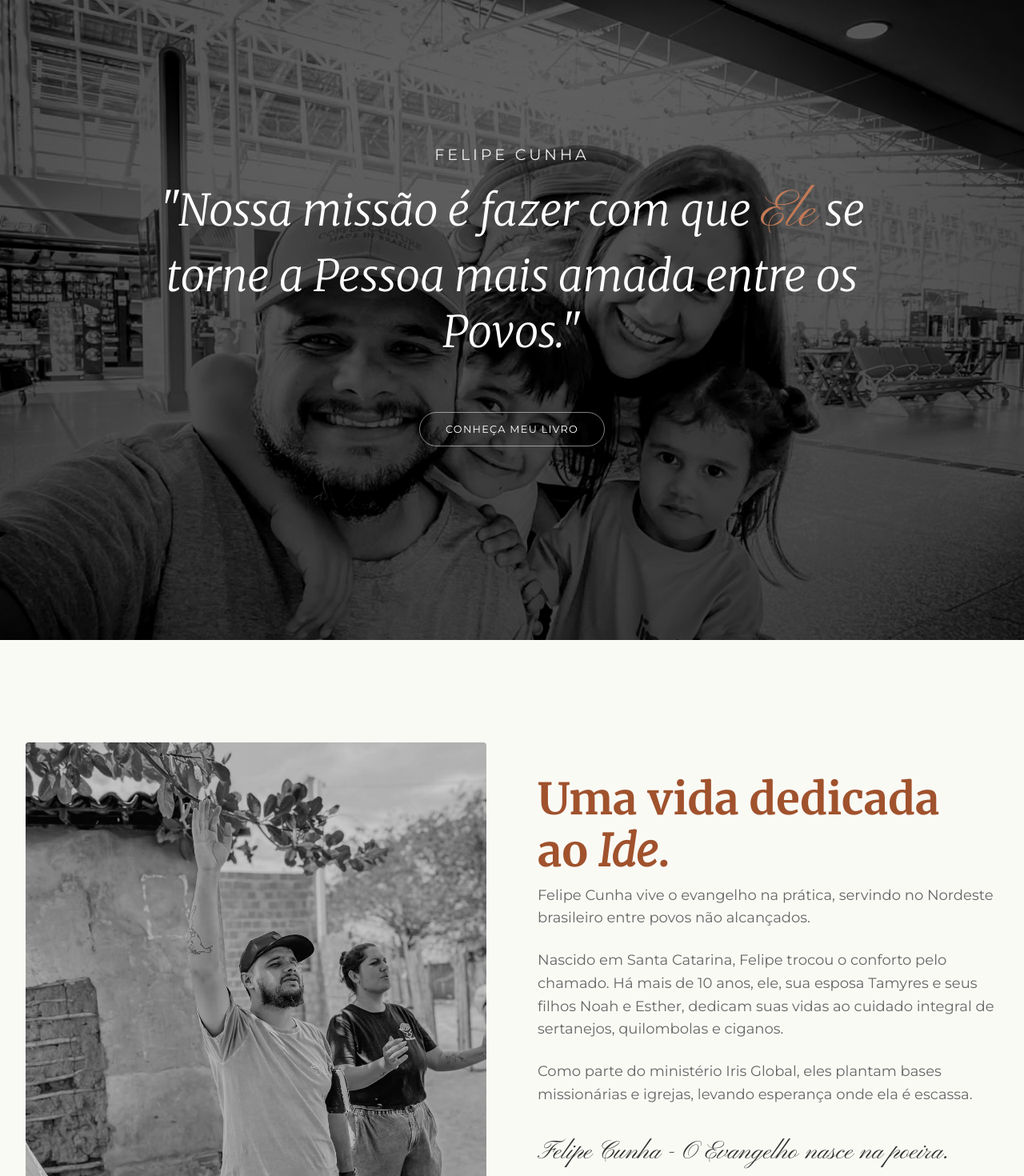
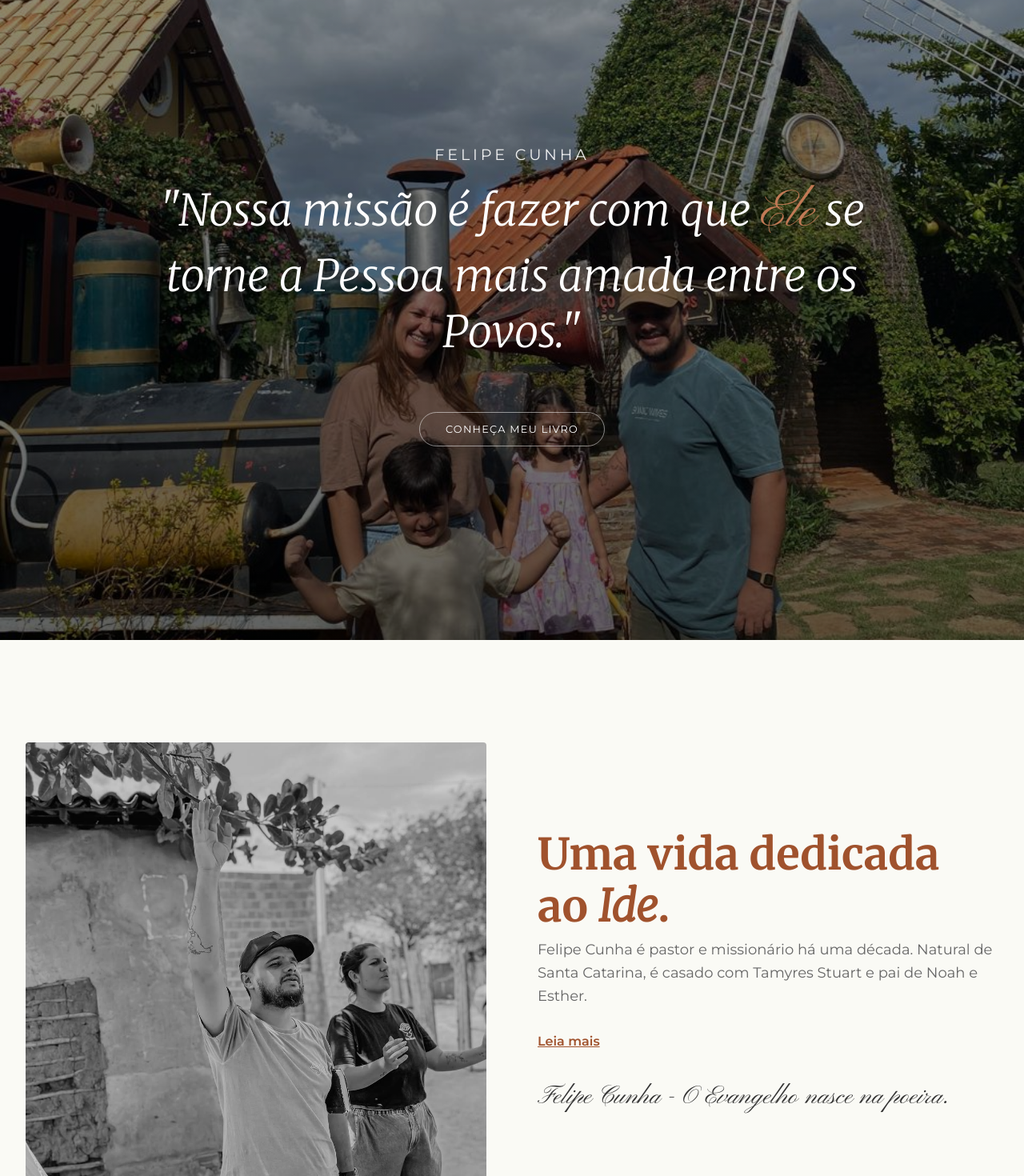
Before and after one commit to FlavioSolon/felipe-cunha, a SvelteKit app: page / in a window 1280 px wide. Shown: the top 1470 px of the page at 80% size. Built offline with nearby package versions, Linux system fonts and the light colour scheme.

Commit message:
ajuste na foto e texto

```diff
--- a/src/routes/+page.svelte
+++ b/src/routes/+page.svelte
@@ -3,7 +3,7 @@
 	import { fly, fade } from 'svelte/transition';
 
 	// Assets
-	import heroBg from '$lib/assets/familia_missionaria.jpg';
+	import heroBg from '$lib/assets/familia_missionaria.jpeg';
 	import aboutImg from '$lib/assets/casal.jpg'; // Using casal for about if user didn't specify one, or empty string logic
 
 	import bookCoverFront from '$lib/assets/cartas_campo.jpeg';
@@ -19,9 +19,14 @@
 	let scrollY = $state(0);
 	let innerHeight = $state(0);
 	let isExpanded = $state(false);
+	let isAboutExpanded = $state(false);
 
 	function toggleExpand() {
 		isExpanded = !isExpanded;
+	}
+
+	function toggleAbout() {
+		isAboutExpanded = !isAboutExpanded;
 	}
 
 	// Book Slideshow Images
@@ -39,7 +44,7 @@
 	});
 
 	function copyPix() {
-		const pixKey = '[CHAVE_PIX_AQUI]';
+		const pixKey = '08105478994';
 		navigator.clipboard.writeText(pixKey).then(() => {
 			pixFeedback = 'Chave Pix copiada!';
 			setTimeout(() => {
@@ -123,18 +128,37 @@
 				</h2>
 				<div class="prose" use:reveal>
 					<p class="lead">
-						Felipe Cunha vive o evangelho na prática, servindo no Nordeste brasileiro entre povos
-						não alcançados.
+						Felipe Cunha é pastor e missionário há uma década. Natural de Santa Catarina, é casado
+						com Tamyres Stuart e pai de Noah e Esther.
 					</p>
-					<p>
-						Nascido em Santa Catarina, Felipe trocou o conforto pelo chamado. Há mais de 10 anos,
-						ele, sua esposa Tamyres e seus filhos Noah e Esther, dedicam suas vidas ao cuidado
-						integral de sertanejos, quilombolas e ciganos.
-					</p>
-					<p>
-						Como parte do ministério Iris Global, eles plantam bases missionárias e igrejas, levando
-						esperança onde ela é escassa.
-					</p>
+
+					{#if isAboutExpanded}
+						<div class="expanded-about" transition:fade>
+							<p>
+								Ao longo dos últimos anos, tem servido no Nordeste brasileiro entre povos não
+								alcançados, como sertanejos, quilombolas, ciganos e outras comunidades em situação
+								de vulnerabilidade social e espiritual.
+							</p>
+							<p>
+								Seu chamado está diretamente ligado ao avanço do Evangelho em regiões de difícil
+								acesso e ao cuidado integral de pessoas esquecidas.
+							</p>
+							<p>
+								Felipe atua como plantador de bases missionárias e igrejas, contribuindo para o
+								fortalecimento da igreja local e a formação de líderes.
+							</p>
+							<p>Há 8 anos, serve no ministério Iris Global, juntamente com sua esposa e filhos.</p>
+							<p>
+								Atualmente, a família reside em Mossoró, no estado do Rio Grande do Norte, onde
+								continuam comprometidos com a missão de amar, servir e anunciar o Evangelho.
+							</p>
+						</div>
+					{/if}
+
+					<button onclick={toggleAbout} class="read-more-btn">
+						{isAboutExpanded ? 'Ler menos' : 'Leia mais'}
+					</button>
+
 					<div class="signature">Felipe Cunha - O Evangelho nasce na poeira.</div>
 				</div>
 			</div>
@@ -195,7 +219,7 @@
 
 				<div class="cta-group" use:reveal>
 					<a
-						href="https://wa.me/5500000000000"
+						href="https://wa.me/5547997557857?text=Ol%C3%A1+Felipe,+quero+adquirir+o+livro+%F0%9F%98%80"
 						target="_blank"
 						rel="noopener noreferrer"
 						class="btn btn-primary"
@@ -280,8 +304,8 @@
 		width: 100%;
 		height: 100%;
 		object-fit: cover;
-		object-position: center 30%; /* Focus on faces (upper center) */
-		filter: grayscale(100%) contrast(1.2) brightness(0.6); /* Force P&B look */
+		object-position: center 80%; /* Focus lower on family */
+		filter: brightness(0.7); /* Slightly darken for text contrast, keep color */
 	}
 
 	.overlay {
```
Also changed, not shown: src/lib/assets/familia_missionaria.jpeg (added), src/lib/assets/familia_missionaria.jpg (deleted).
